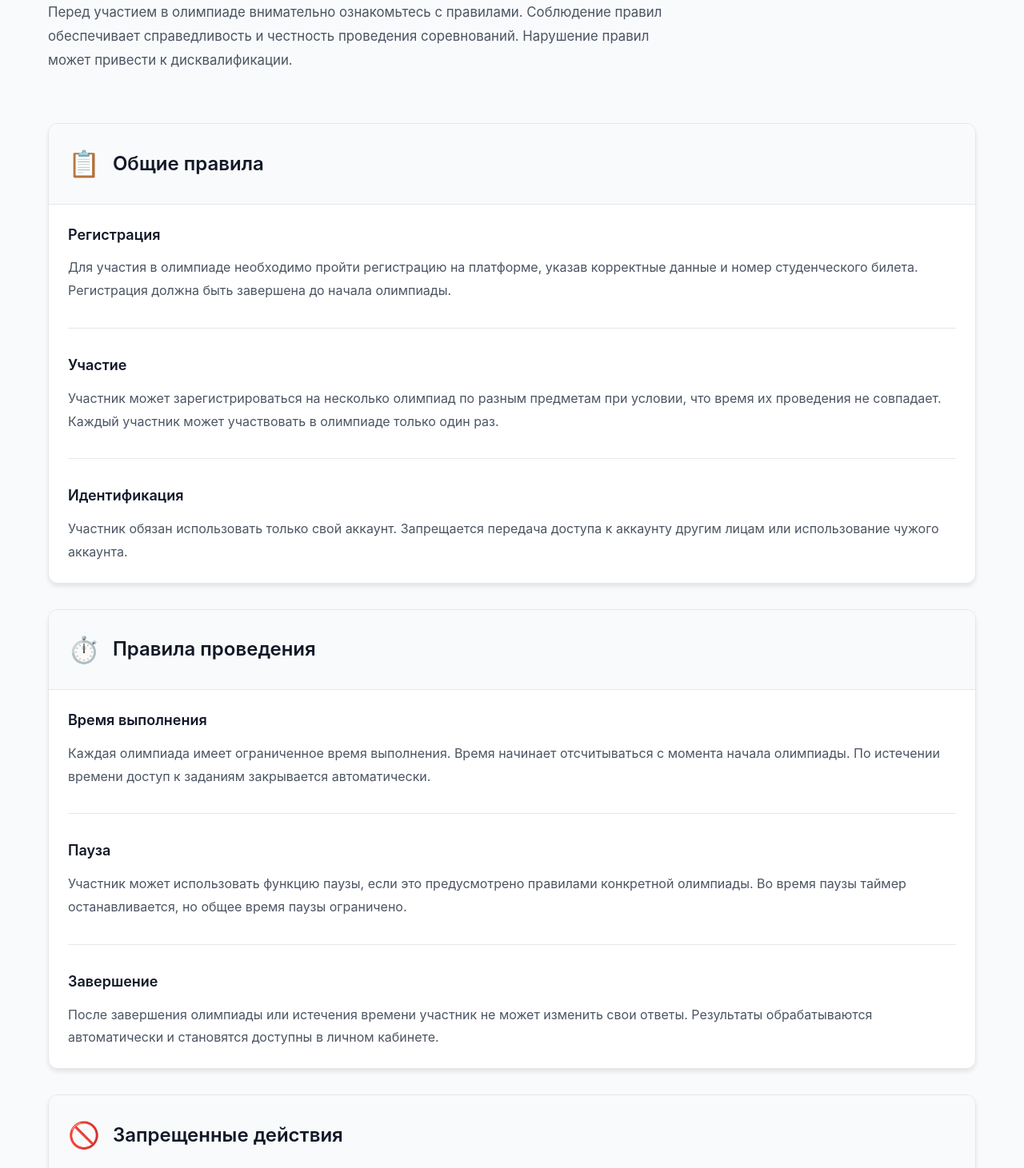
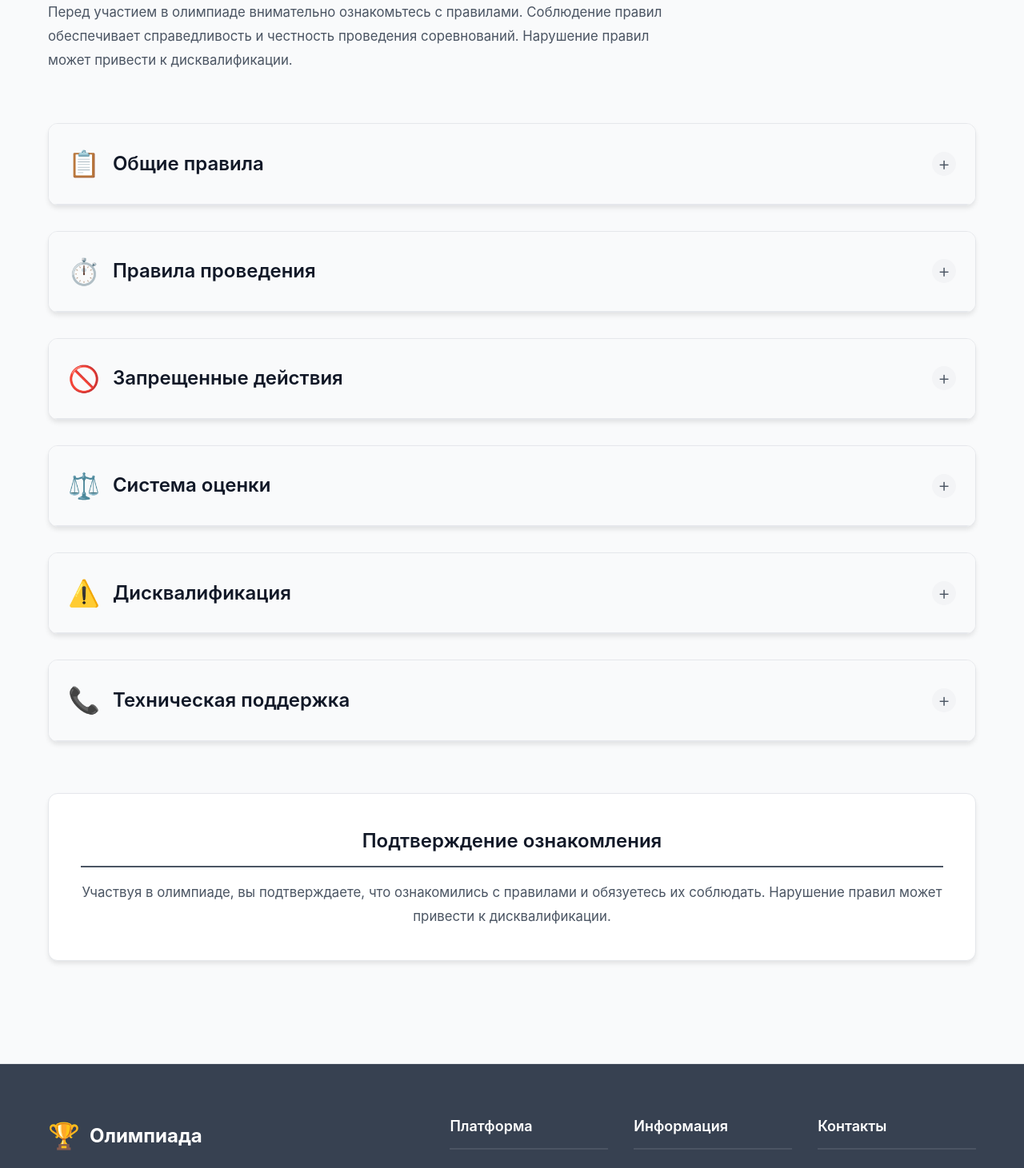
Before and after one commit to olympiada123/olympiada, a Django app: page /rules/ in a window 1280 px wide. Shown: the part 238-1699 px from the top of the page at 80% size. Run offline with Django 5.2, Linux system fonts and the light colour scheme.

Commit message:
Tweaked rules page UI

```diff
--- a/app/static/css/style.css
+++ b/app/static/css/style.css
@@ -1590,6 +1590,13 @@ textarea.form-control {
     padding: 1.5rem;
     background: var(--bg-secondary);
     border-bottom: 1px solid var(--border-color);
+    cursor: pointer;
+    user-select: none;
+    transition: var(--transition);
+}
+
+.rules-section-header:hover {
+    background: var(--bg-tertiary);
 }
 
 .rules-section-icon {
@@ -1604,8 +1611,42 @@ textarea.form-control {
     margin: 0;
 }
 
+.rules-section-toggle {
+    font-size: 1.5rem;
+    font-weight: 300;
+    color: var(--primary-color);
+    width: 30px;
+    height: 30px;
+    display: flex;
+    align-items: center;
+    justify-content: center;
+    flex-shrink: 0;
+    transition: var(--transition);
+    border-radius: 50%;
+    background: var(--bg-tertiary);
+    margin-left: auto;
+}
+
+.rules-section.active .rules-section-toggle {
+    transform: rotate(0deg);
+    background: var(--primary-color);
+    color: white;
+}
+
+.rules-section:not(.active) .rules-section-toggle {
+    transform: rotate(0deg);
+}
+
 .rules-content {
     padding: 1.5rem;
+    max-height: 5000px;
+    overflow: hidden;
+    transition: max-height 0.4s cubic-bezier(0.4, 0, 0.2, 1), padding 0.4s cubic-bezier(0.4, 0, 0.2, 1);
+}
+
+.rules-section:not(.active) .rules-content {
+    max-height: 0;
+    padding: 0 1.5rem;
 }
 
 .rule-item {
--- /dev/null
+++ b/app/static/js/rules.js
@@ -0,0 +1,20 @@
+document.addEventListener('DOMContentLoaded', function() {
+    const rulesSections = document.querySelectorAll('.rules-section');
+
+    rulesSections.forEach(function(section) {
+        const header = section.querySelector('.rules-section-header');
+        const toggle = section.querySelector('.rules-section-toggle');
+
+        header.addEventListener('click', function() {
+            const isActive = section.classList.contains('active');
+
+            if (isActive) {
+                section.classList.remove('active');
+                toggle.textContent = '+';
+            } else {
+                section.classList.add('active');
+                toggle.textContent = '−';
+            }
+        });
+    });
+});
--- a/app/templates/rules.html
+++ b/app/templates/rules.html
@@ -22,6 +22,7 @@
                     <div class="rules-section-header">
                         <span class="rules-section-icon">📋</span>
                         <h2 class="rules-section-title">Общие правила</h2>
+                        <span class="rules-section-toggle">+</span>
                     </div>
                     <div class="rules-content">
                         <div class="rule-item">
@@ -43,6 +44,7 @@
                     <div class="rules-section-header">
                         <span class="rules-section-icon">⏱️</span>
                         <h2 class="rules-section-title">Правила проведения</h2>
+                        <span class="rules-section-toggle">+</span>
                     </div>
                     <div class="rules-content">
                         <div class="rule-item">
@@ -64,6 +66,7 @@
                     <div class="rules-section-header">
                         <span class="rules-section-icon">🚫</span>
                         <h2 class="rules-section-title">Запрещенные действия</h2>
+                        <span class="rules-section-toggle">+</span>
                     </div>
                     <div class="rules-content">
                         <div class="rule-item">
@@ -89,6 +92,7 @@
                     <div class="rules-section-header">
                         <span class="rules-section-icon">⚖️</span>
                         <h2 class="rules-section-title">Система оценки</h2>
+                        <span class="rules-section-toggle">+</span>
                     </div>
                     <div class="rules-content">
                         <div class="rule-item">
@@ -110,6 +114,7 @@
                     <div class="rules-section-header">
                         <span class="rules-section-icon">⚠️</span>
                         <h2 class="rules-section-title">Дисквалификация</h2>
+                        <span class="rules-section-toggle">+</span>
                     </div>
                     <div class="rules-content">
                         <div class="rule-item">
@@ -127,6 +132,7 @@
                     <div class="rules-section-header">
                         <span class="rules-section-icon">📞</span>
                         <h2 class="rules-section-title">Техническая поддержка</h2>
+                        <span class="rules-section-toggle">+</span>
                     </div>
                     <div class="rules-content">
                         <div class="rule-item">
@@ -159,5 +165,5 @@
 
 {% block extra_js %}
 {% load static %}
-<script src="{% static 'js/about.js' %}"></script>
+<script src="{% static 'js/rules.js' %}"></script>
 {% endblock %}
```
